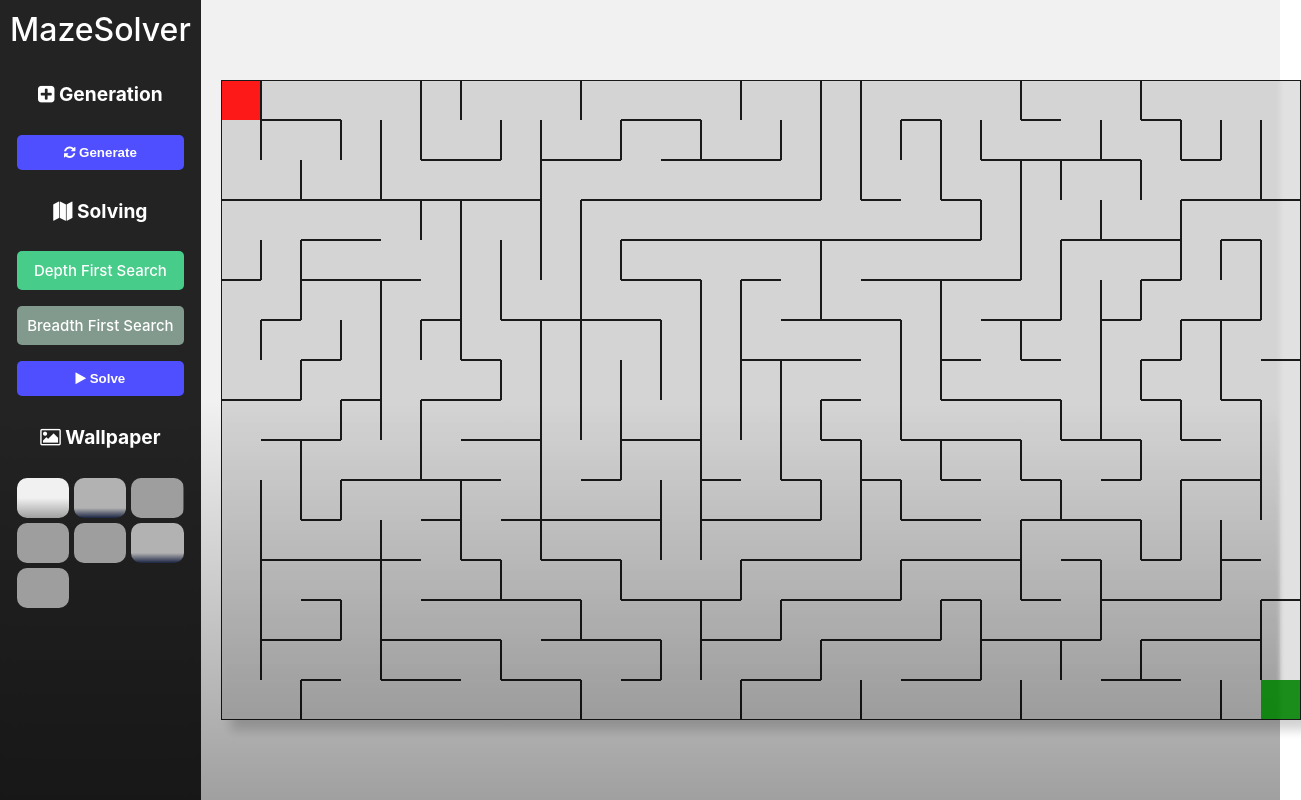
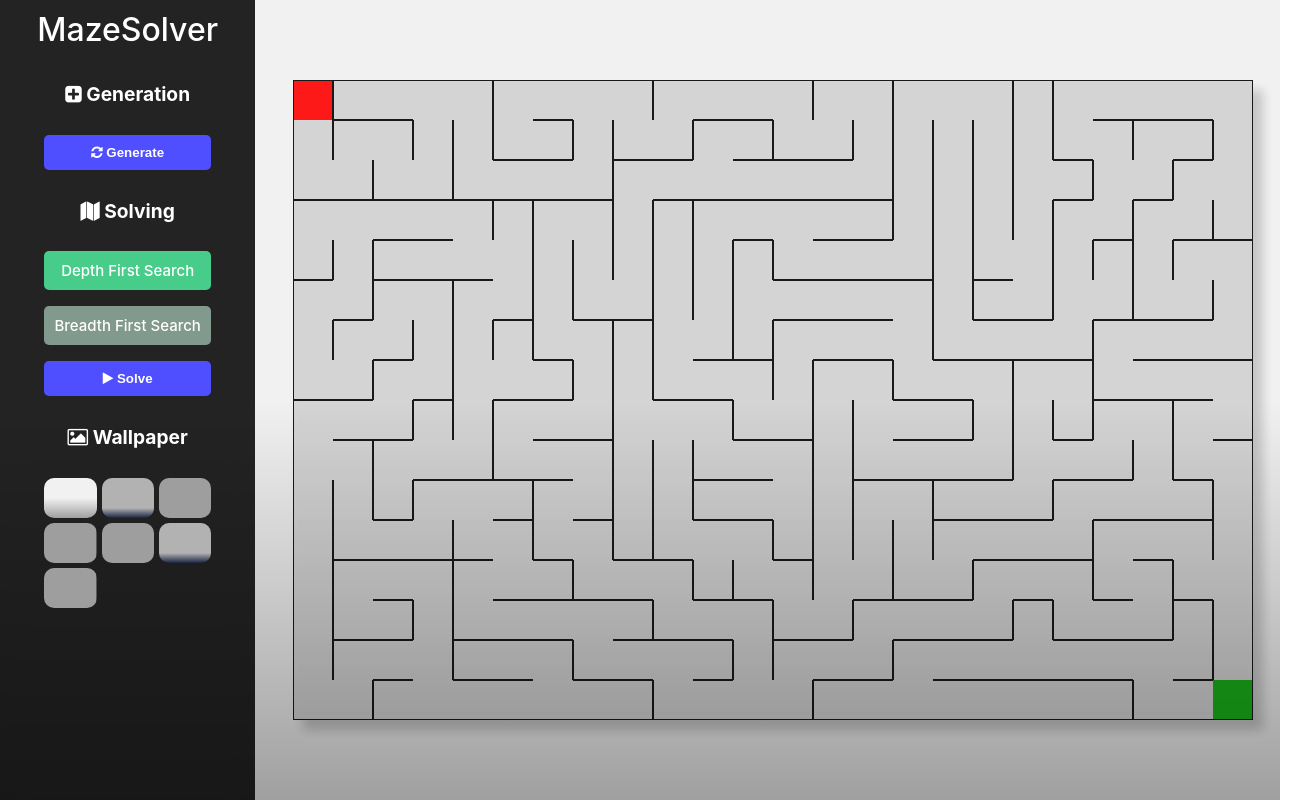
Before and after one commit to WukoSiric/vue-maze-visualizer, a Vue app: page / in a window 1280 px wide. Shown: the whole page, 1301 px wide, since content can reach past the window. Built offline with nearby package versions, Linux system fonts and the light colour scheme; grey boxes are pictures that could not be loaded.

Commit message:
Centered and adjusted mobile threshold

```diff
--- a/src/App.vue
+++ b/src/App.vue
@@ -14,7 +14,7 @@ export default {
   data() {
     return {
       mazeGridRef: null,
-      isMobile: window.innerWidth < 1024,
+      isMobile: window.innerWidth < 768,
     };
   },
   mounted() {
@@ -34,7 +34,7 @@ export default {
       this.mazeGridRef.solveMaze(solvingAlgorithm);
     },
     updateIsMobile() {
-      this.isMobile = window.innerWidth < 1024;
+      this.isMobile = window.innerWidth < 768;
     },
   },
   computed: {
@@ -54,6 +54,7 @@ export default {
   <div class="container">
     <NavBar @solve-maze="solveMaze" @generate-maze="generateMaze"></NavBar>
     <MazeGrid ref="mazeGridRef"></MazeGrid>
+  </div>
   <div :class="[!isMobile ? 'hidden' : 'floatingButtons']">
     <div class="buttonsContainer">
       <FloatingButton faClass="fa fa-refresh" :buttonFunction="generateMaze"></FloatingButton>
@@ -62,13 +63,14 @@ export default {
   </div>
   <StatusPrompt :isVisible="isGenerating" message="Generating..."></StatusPrompt>
   <StatusPrompt :isVisible="isSolving" message="Solving..."></StatusPrompt>
-  </div>
 </template>
 
 <style scoped>
 
 .container {
   display: grid;
+  justify-items: center;
+  gap: 10px;
   height: 100vh;
 }
 .hidden {
@@ -95,10 +97,9 @@ export default {
 @media (min-width: 768px) {
   .container {
     grid-template:
-    "1fr 1fr";
+    "2fr 1fr";
     height: 100vh;
     align-items: center;
-    gap: 20px;
   }
 }
 </style>
--- a/src/components/MazeGrid.vue
+++ b/src/components/MazeGrid.vue
@@ -9,10 +9,13 @@ export default {
   mounted() {
     this.canvas = document.getElementById("maze");
     this.context = this.canvas.getContext("2d");
-    this.canvas.width = window.innerWidth - 200;
+    this.canvas.width = window.innerWidth - 100;
+    if (window.innerWidth > 768) {
+      this.canvas.width = window.innerWidth - 300;
+    }
     this.canvas.height = window.innerHeight - 150;
     this.gapSize = Math.floor(this.canvas.width / 20);
-    if (this.canvas.width > 1024) {
+    if (this.canvas.width > 768) {
       this.gapSize = 40;
     }
     this.canvas.width -= this.canvas.width % this.gapSize;
@@ -56,7 +59,7 @@ canvas {
 @media(max-width: 768px) {
   canvas {
     display: inline;
-    margin: auto;
+    margin: 0;
   }
 }
 </style>
```
Lines whose indentation alone changed are shown as unchanged.
